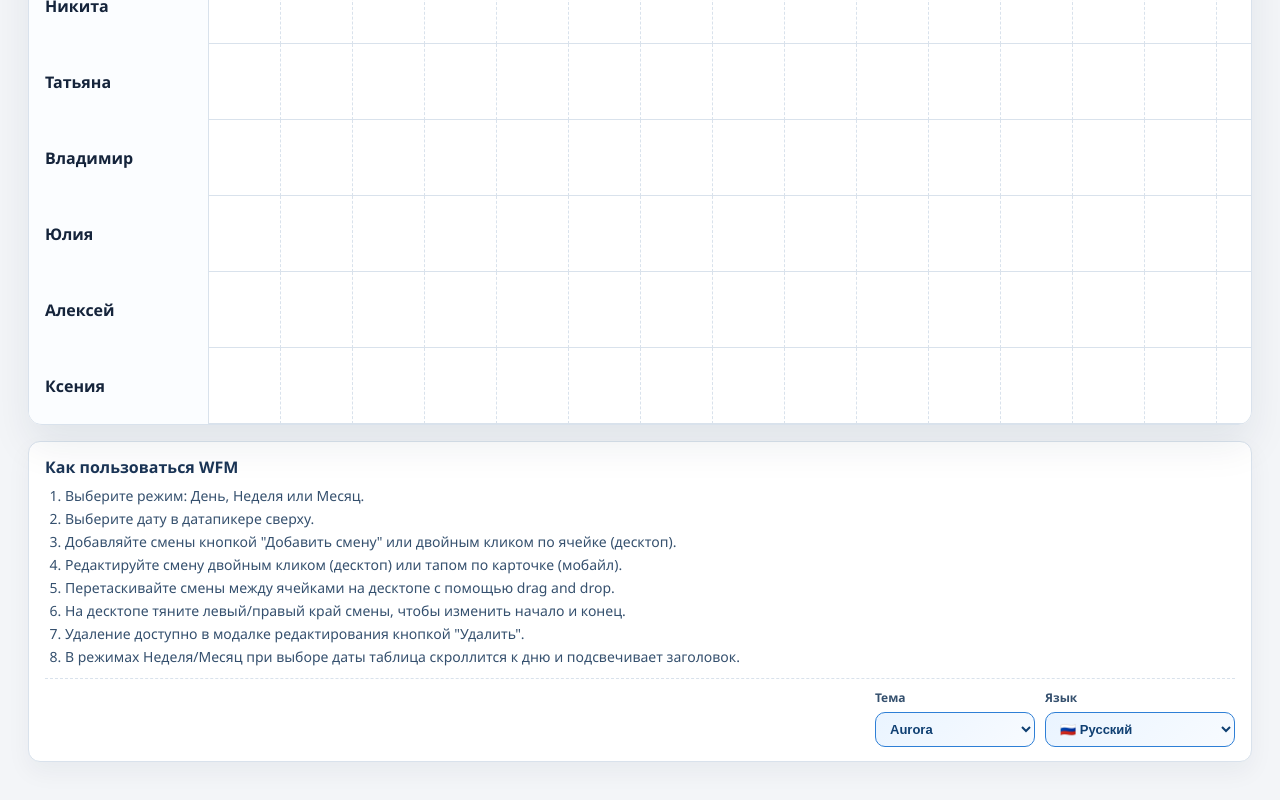
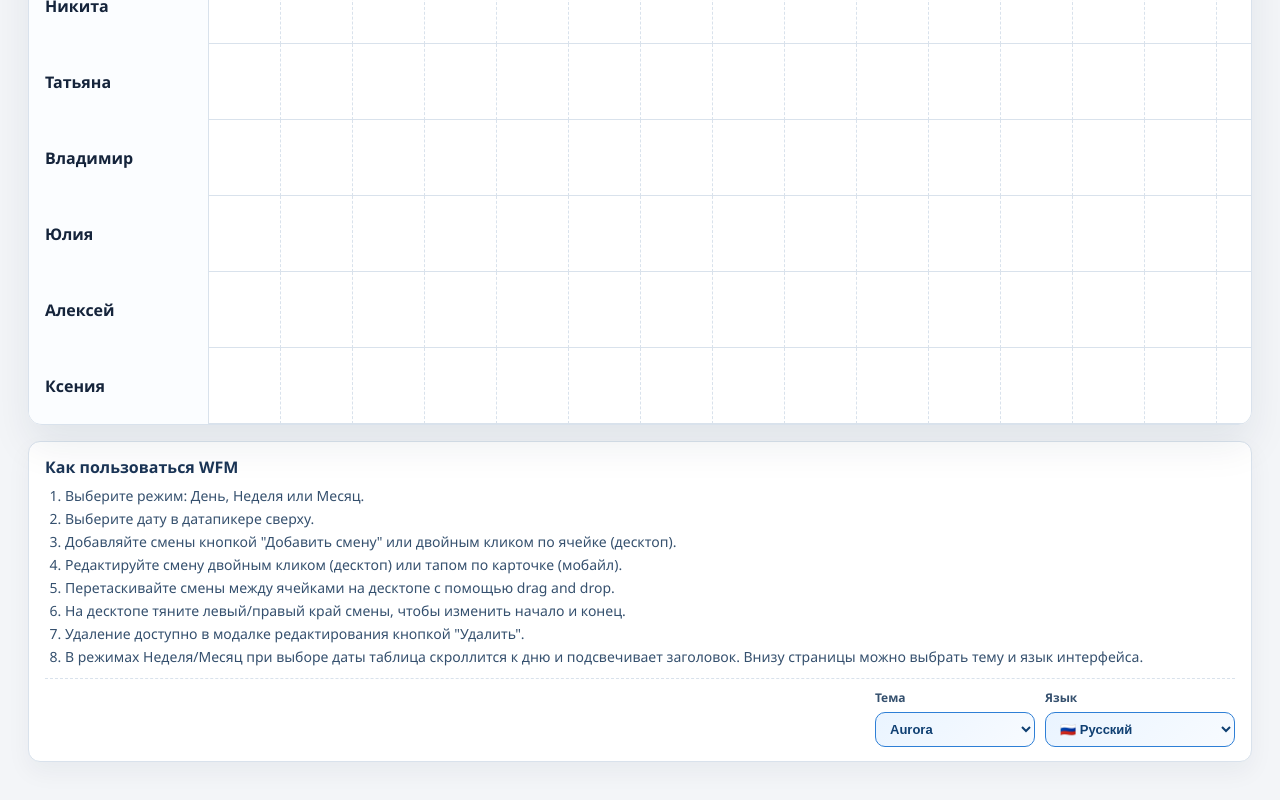
Before and after one commit to mfbulat/vibe-wfm, a React (Vite) app: page / in a window 1280 px wide. Shown: the part 932-1732 px from the top of the page. Built offline with nearby package versions, Linux system fonts and the light colour scheme.

Commit message:
update README.md

```diff
--- a/src/App.tsx
+++ b/src/App.tsx
@@ -281,7 +281,7 @@ const translations: Record<
         help5: 'Перетаскивайте смены между ячейками на десктопе с помощью drag and drop.',
         help6: 'На десктопе тяните левый/правый край смены, чтобы изменить начало и конец.',
         help7: 'Удаление доступно в модалке редактирования кнопкой "Удалить".',
-        help8: 'В режимах Неделя/Месяц при выборе даты таблица скроллится к дню и подсвечивает заголовок.',
+        help8: 'В режимах Неделя/Месяц при выборе даты таблица скроллится к дню и подсвечивает заголовок. Внизу страницы можно выбрать тему и язык интерфейса.',
         themeAria: 'Выбор цветовой темы', languageLabel: 'Язык', languageAria: 'Выбор языка интерфейса',
     },
     en: {
@@ -301,7 +301,7 @@ const translations: Record<
         help5: 'Drag and drop shifts between cells on desktop.',
         help6: 'On desktop, drag the left/right edge of a shift to change start and end.',
         help7: 'Delete is available in the edit modal via the "Delete" button.',
-        help8: 'In Week/Month mode, date picker scrolls to the day and highlights the header.',
+        help8: 'In Week/Month mode, date picker scrolls to the day and highlights the header. At the bottom, you can choose theme and interface language.',
         themeAria: 'Theme selector', languageLabel: 'Language', languageAria: 'Interface language selector',
     },
     es: {modeDay: 'Día', modeWeek: 'Semana', modeMonth: 'Mes', periodDay: 'Día', periodWeek: 'Semana', periodMonth: 'Mes', dateLabel: 'Fecha', addShift: 'Añadir turno', employeeHeader: 'Empleado', noShiftsForDate: 'No hay turnos para la fecha seleccionada', editShift: 'Editar turno', createShift: 'Añadir turno', titleLabel: 'Título', employeeLabel: 'Empleado', startLabel: 'Inicio', endLabel: 'Fin', delete: 'Eliminar', cancel: 'Cancelar', save: 'Guardar', invalidDate: 'Indica una fecha válida', invalidTime: 'Introduce una hora válida en formato HH:MM', endAfterStart: 'El fin debe ser posterior al inicio', minShiftDuration: 'Duración mínima del turno', defaultShiftTitle: 'Turno', newShiftTitle: 'Nuevo turno', helpTitle: 'Cómo usar WFM', helpMobileHint: 'Para todas las funciones, es mejor usar escritorio.', help1: 'Elige un modo: Día, Semana o Mes.', help2: 'Selecciona una fecha en el selector superior.', help3: 'Añade turnos con "Añadir turno" o doble clic en una celda (escritorio).', help4: 'Edita un turno con doble clic (escritorio) o toque en tarjeta (móvil).', help5: 'Arrastra y suelta turnos entre celdas en escritorio.', help6: 'En escritorio, arrastra el borde izquierdo/derecho para cambiar inicio y fin.', help7: 'Puedes eliminar desde la ventana de edición con "Eliminar".', help8: 'En Semana/Mes, el selector desplaza al día y resalta el encabezado.', themeAria: 'Selector de tema', languageLabel: 'Idioma', languageAria: 'Selector de idioma'},
```
Also changed, not shown: 1 other file (tests, documents, lock files or other folders).
